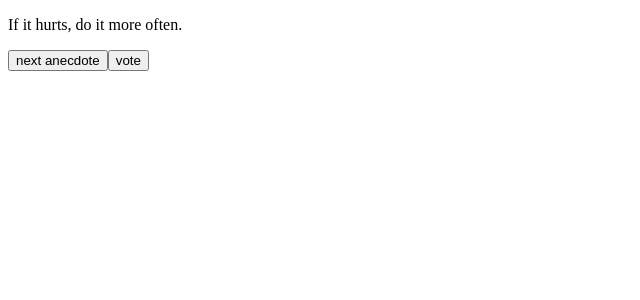
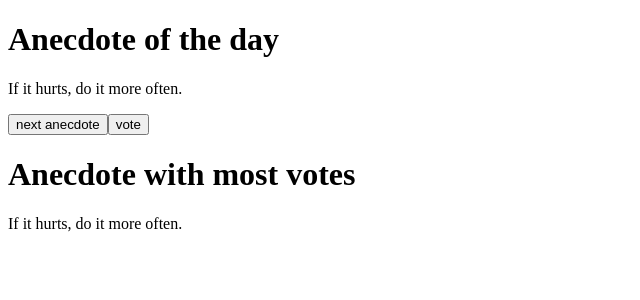
Before and after one commit to juleht/fullstackopen, a React (Vite) app in the folder part1/anecdotes/: page / in a window 1280 px wide. Shown: the top 300 px of the page, without its empty margins (0-640 px from the left). Built offline with nearby package versions, Linux system fonts and the light colour scheme.

Commit message:
fullstackopen ensimmäisen osan tehtävät

```diff
--- a/part1/anecdotes/src/App.jsx
+++ b/part1/anecdotes/src/App.jsx
@@ -2,6 +2,10 @@ import { useState } from 'react'
 
 
 const Button = ({ onClick, text }) => <button onClick={onClick}>{text}</button>
+
+const Header = ({ header }) => <h1>{header}</h1>
+
+const ShowAnecdote = ({ anecdotes, index }) => <p>{anecdotes[index]}</p>
 
 
 
@@ -16,25 +20,34 @@ const App = () => {
     'Programming without an extremely heavy use of console.log is same as if a doctor would refuse to use x-rays or blood tests when dianosing patients.',
     'The only way to go fast, is to go well.'
   ]
+  const header = ['Anecdote of the day', 'Anecdote with most votes']
 
   const [selected, setSelected] = useState(0)
+  const [allVotes, setVotes] = useState(new Array(anecdotes.length).fill(0))
 
   const handleNextAnecdote = () => { setSelected(Math.floor(Math.random() * anecdotes.length)) }
-
-
-  const [allVotes, setVotes] = useState(new Array(anecdotes.length).fill(0))
-
   const handleVote = () => {
     const updateVotes = [...allVotes]
     updateVotes[selected] += 1
     setVotes(updateVotes)
   }
+  console.log(allVotes)
+  console.log(allVotes.indexOf(Math.max.apply(Math, allVotes)))
+  allVotes
+  const mostVoted = allVotes.indexOf(Math.max.apply(Math, allVotes))
+
+
+
+
 
   return (
     <div>
-      <p>{anecdotes[selected]}</p>
+      <Header header={header[0]}/>
+      <ShowAnecdote anecdotes={anecdotes} index={selected}/>
       <Button onClick={handleNextAnecdote} text='next anecdote' />
       <Button onClick={handleVote} text='vote' />
+      <Header header={header[1]}/>
+      <ShowAnecdote anecdotes={anecdotes} index={mostVoted}/>
     </div>
   )
 }
```
